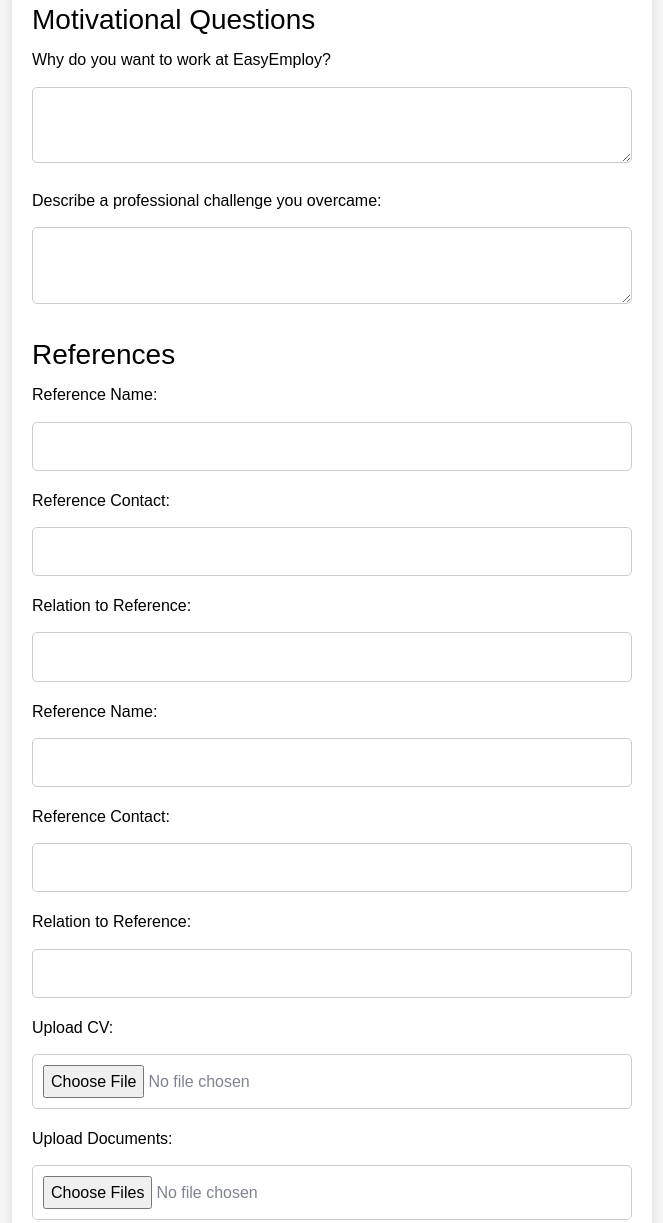
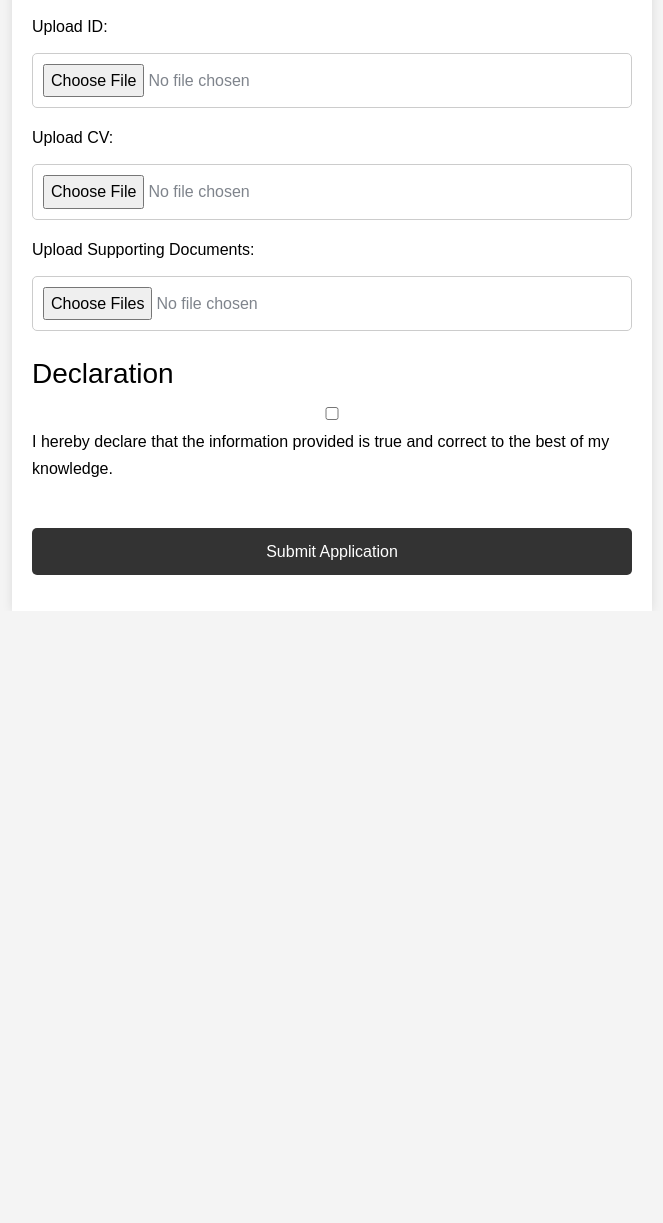
Before and after one commit to Thabang2014/Website_EasyEmploy, a plain HTML site: page job-application.html in a window 1280 px wide. Shown: the part 3705-4928 px from the top of the page, without its empty margins (308-971 px from the left). After the commit the page ends 4316 px from the top, so only its background shows below. Drawn offline with Linux system fonts and the light colour scheme; files whose address does not match are found by name.

Commit message:
Update job-application.html

```diff
--- a/job-application.html
+++ b/job-application.html
@@ -1,3 +1,4 @@
+
 <!doctype html>
 <html lang="en">
   <head>
@@ -271,8 +272,8 @@
                     </div>
 
 					   <div class="form-group">
-                        <label for="workType">Preferred Work Mode:</label>
-                        <select id="workType" name="workType" required>
+                        <label for="workMode">Preferred Work Mode:</label>
+                        <select id="workMode" name="workMode" required>
                             <option value="" disabled selected>Select</option>
                             <option value="fullTime">Onsite</option>
                             <option value="partTime">Hybrid</option>
@@ -286,46 +287,11 @@
                     </div>
                 </section>
 
-                <!-- Motivational Questions Section -->
                 <section>
-                    <h3>Motivational Questions</h3>
-                    <div class="form-group">
-                        <label for="motivation">Why do you want to work at EasyEmploy?</label>
-                        <textarea id="motivation" name="motivation" required></textarea>
-                    </div>
-                    <div class="form-group">
-                        <label for="challenges">Describe a professional challenge you overcame:</label>
-                        <textarea id="challenges" name="challenges" required></textarea>
-                    </div>
-                </section>
-
-                <!-- References Section -->
-                <section>
-                    <h3>References</h3>
-                    <div class="form-group">
-                        <label for="referenceName1">Reference Name:</label>
-                        <input type="text" id="referenceName1" name="referenceName1" required>
-                    </div>
-                    <div class="form-group">
-                        <label for="referenceContact1">Reference Contact:</label>
-                        <input type="text" id="referenceContact1" name="referenceContact1" required>
-                    </div>
-                    <div class="form-group">
-                        <label for="referenceRelation1">Relation to Reference:</label>
-                        <input type="text" id="referenceRelation1" name="referenceRelation1" required>
-                    </div>
-                    <div class="form-group">
-                        <label for="referenceName2">Reference Name:</label>
-                        <input type="text" id="referenceName2" name="referenceName2">
-                    </div>
-                    <div class="form-group">
-                        <label for="referenceContact2">Reference Contact:</label>
-                        <input type="text" id="referenceContact2" name="referenceContact2">
-                    </div>
-                    <div class="form-group">
-                        <label for="referenceRelation2">Relation to Reference:</label>
-                        <input type="text" id="referenceRelation2" name="referenceRelation2">
-                    </div>
+                   <div class="form-group">
+                    <label for="identity">Upload ID:</label>
+                     <input type="file" id="identity" name="identity" accept=".pdf,.doc,.docx" required>
+                  </div>
 
   <div class="form-group">
     <label for="cv">Upload CV:</label>
@@ -333,14 +299,9 @@
   </div>
 
   <div class="form-group">
-    <label for="other-documents">Upload Documents:</label>
+    <label for="other-documents">Upload Supporting  Documents:</label>
     <input type="file" id="other-documents" name="other-documents" accept=".pdf,.doc,.docx,.jpg,.png" multiple>
   </div>
-
-
-
-
-
 
                 </section>
 
@@ -366,9 +327,6 @@
         </div>
     </div>
 
-
-
-
   </div>
 
     <!-- SCRIPTS -->
@@ -387,7 +345,7 @@
     <script src="js/bootstrap-select.min.js"></script>
 
     <script src="js/custom.js"></script>
-
+    <script type="module" src="job-application.js"></script>
 
 </body>
 
```
